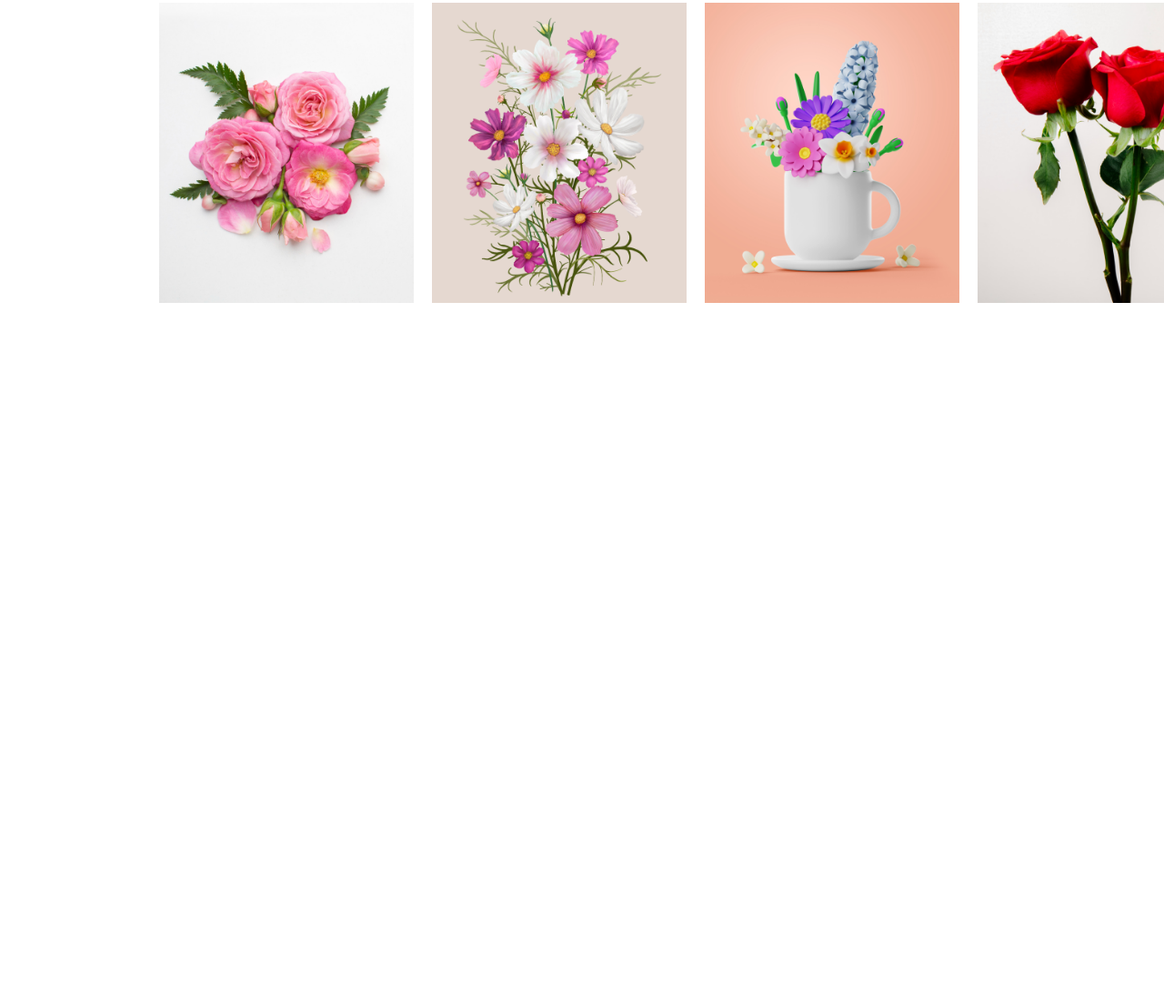
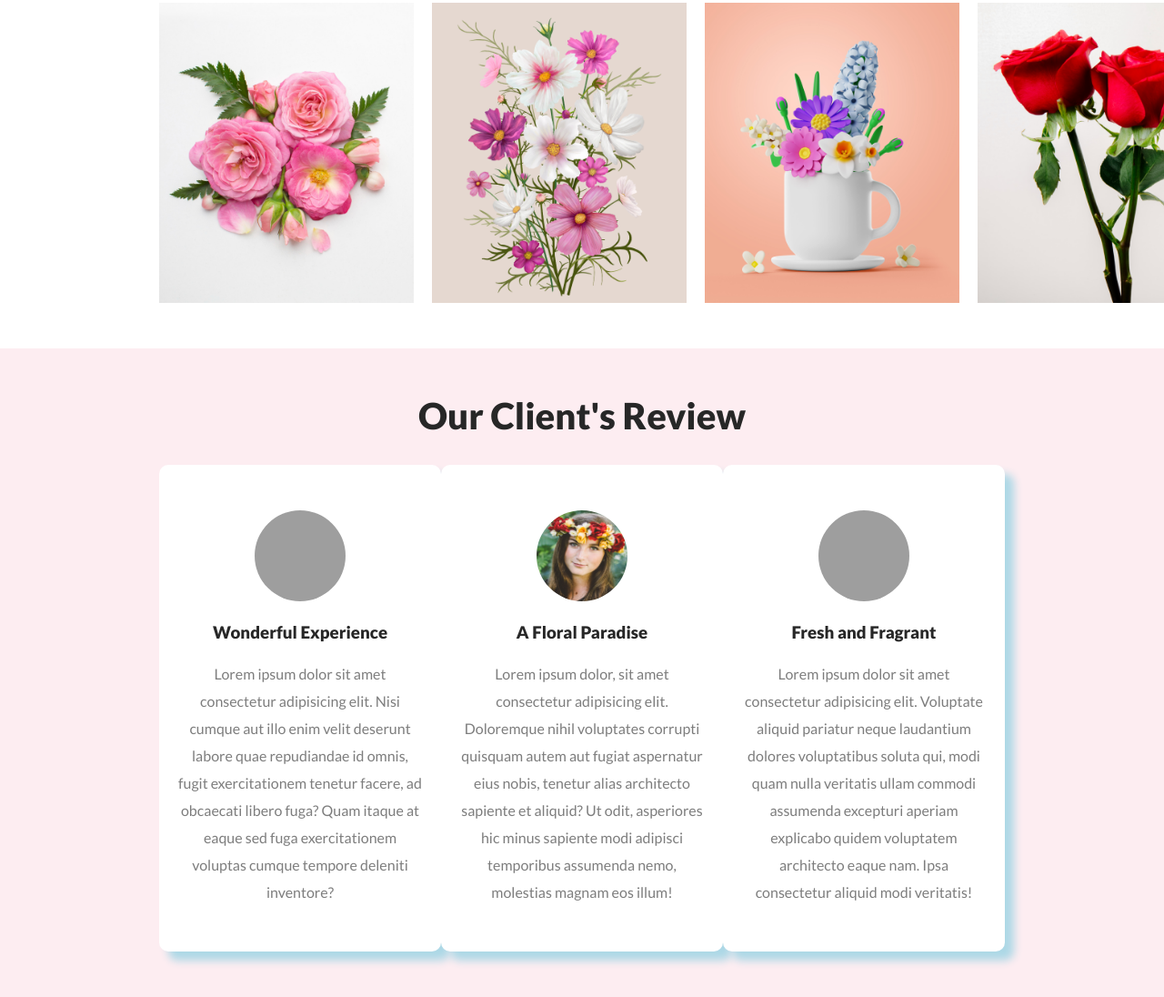
Before and after one commit to sanji06e/assignment-flowershop, a plain HTML site: page index.html in a window 1280 px wide. Shown: the part 3310-4406 px from the top of the page at 91% size. Before the commit the page ends 3693 px from the top, so only its background shows below. Drawn offline with Linux system fonts and the light colour scheme; grey boxes are pictures that could not be loaded.

Commit message:
review section added

```diff
--- a/index.html
+++ b/index.html
@@ -120,6 +120,48 @@
           <img src="Flower Asset/Rectangle 5.png" alt="" class="instapic">
           <img src="Flower Asset/Rectangle 6.png" alt="" class="instapic"></div>
       </section>
+      <!-- review section -->
+      <section>
+        <div class="review-section">
+          <p class="review-title-main">Our Client's Review</p>
+          <div class="box-container">
+            <div class="box">
+              <img src="Flower Asset/man1.jpg" alt="" class="reviewer" />
+              <h3 class="review-title">Wonderful Experience</h3>
+              <p class="review">
+                Lorem ipsum dolor sit amet consectetur adipisicing elit. Nisi
+                cumque aut illo enim velit deserunt labore quae repudiandae id
+                omnis, fugit exercitationem tenetur facere, ad obcaecati libero
+                fuga? Quam itaque at eaque sed fuga exercitationem voluptas cumque
+                tempore deleniti inventore?
+              </p>
+            </div>
+            <div class="box">
+              <img src="Flower Asset/woman1.jpg" alt="" class="reviewer" />
+              <h3 class="review-title">A Floral Paradise</h3>
+              <p class="review">
+                Lorem ipsum dolor, sit amet consectetur adipisicing elit.
+                Doloremque nihil voluptates corrupti quisquam autem aut fugiat
+                aspernatur eius nobis, tenetur alias architecto sapiente et
+                aliquid? Ut odit, asperiores hic minus sapiente modi adipisci
+                temporibus assumenda nemo, molestias magnam eos illum!
+              </p>
+            </div>
+            <div class="box">
+              <img src="Flower Asset/woman3.jpg" alt="" class="reviewer" />
+              <h3 class="review-title">Fresh and Fragrant</h3>
+              <p class="review">
+                Lorem ipsum dolor sit amet consectetur adipisicing elit. Voluptate
+                aliquid pariatur neque laudantium dolores voluptatibus soluta qui,
+                modi quam nulla veritatis ullam commodi assumenda excepturi
+                aperiam explicabo quidem voluptatem architecto
+                eaque nam. Ipsa consectetur aliquid modi veritatis!
+              </p>
+            </div>
+          </div>
+        </div>
+      </section>
+
     </main>
     <footer></footer>
   </body>
--- a/styles/style.css
+++ b/styles/style.css
@@ -74,7 +74,7 @@ body {
   height: 350px;
 }
 .featured-image2 {
-  /width: 300px;
+  width: 300px;
   height: 300px;
   padding-bottom: 30px;
 }
@@ -121,7 +121,7 @@ body {
   font-weight: 700;
   margin-top: 32px;
 }
-/* 2rd section releted styles */
+/* icon section releted styles */
 .icon-container {
   display: flex;
   border-radius: 8px;
@@ -169,3 +169,45 @@ body {
   width: 280px;
   height: 330px;
 }
+/* review section */
+.reviewer {
+  border-radius: 50%;
+  height: 100px;
+  width: 100px;
+}
+.review-section {
+  background-color: rgba(229, 84, 115, 0.1);
+  padding: 50px 175px;
+}
+.box-container {
+  display: flex;
+  margin-top: 30px;
+  justify-content: space-around;
+  align-items: center;
+  /* gap: 50px; */
+}
+.box {
+  text-align: center;
+  border-radius: 10px;
+  padding: 50px 20px;
+  background-color: white;
+  box-shadow: 10px 10px 10px lightblue;
+}
+.review {
+  max-width: 290px;
+  color: rgba(39, 39, 39, 0.6);
+  text-align: center;
+  font-size: 16px;
+  line-height: 30px;
+}
+.review-title-main {
+  color: #272727;
+  text-align: center;
+  font-size: 40px;
+  font-weight: 800;
+}
+.review-title {
+  padding: 20px;
+  font-weight: 800;
+  color: #272727;
+}
```
Also changed, not shown: Flower Asset/woman1.jpg (added), 2 other files.
